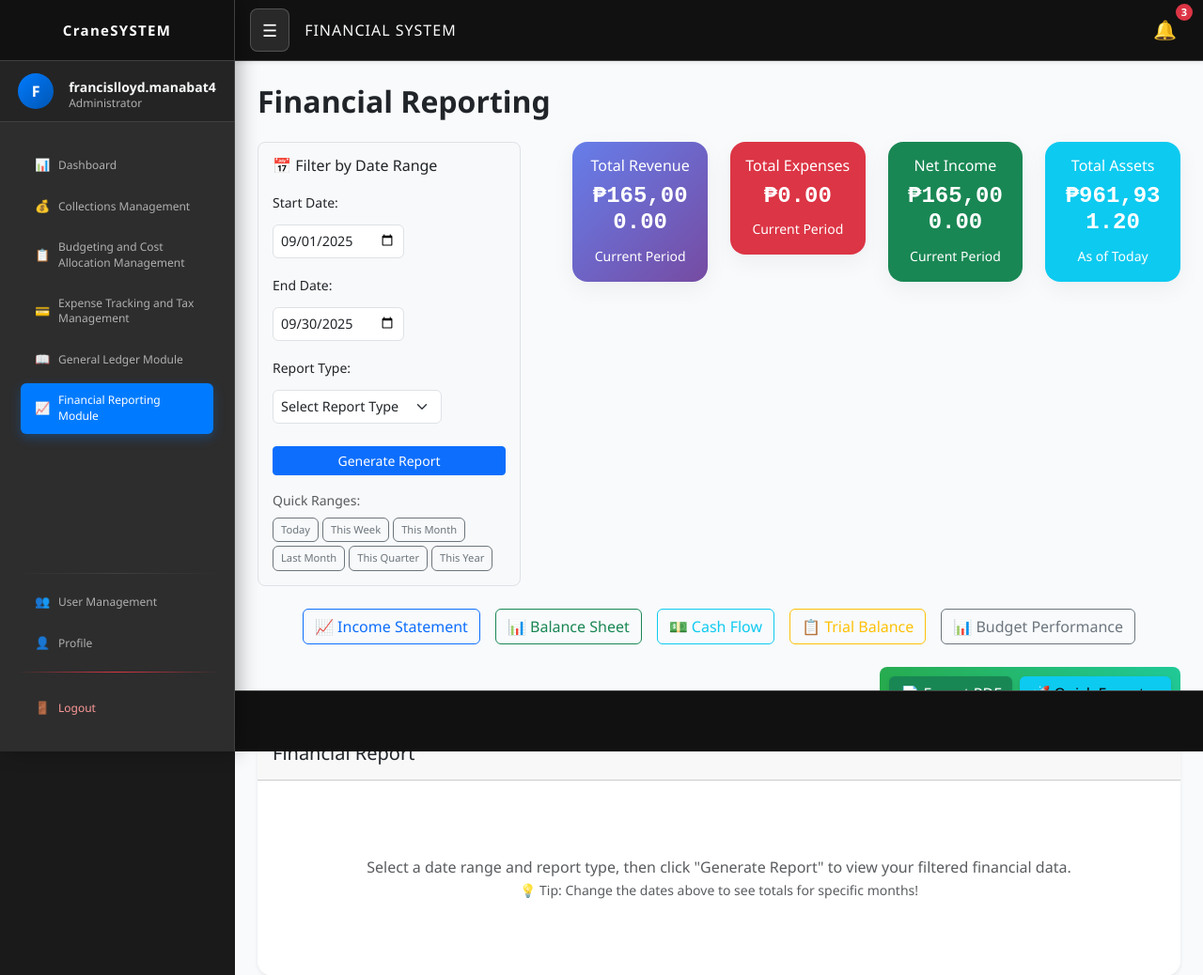
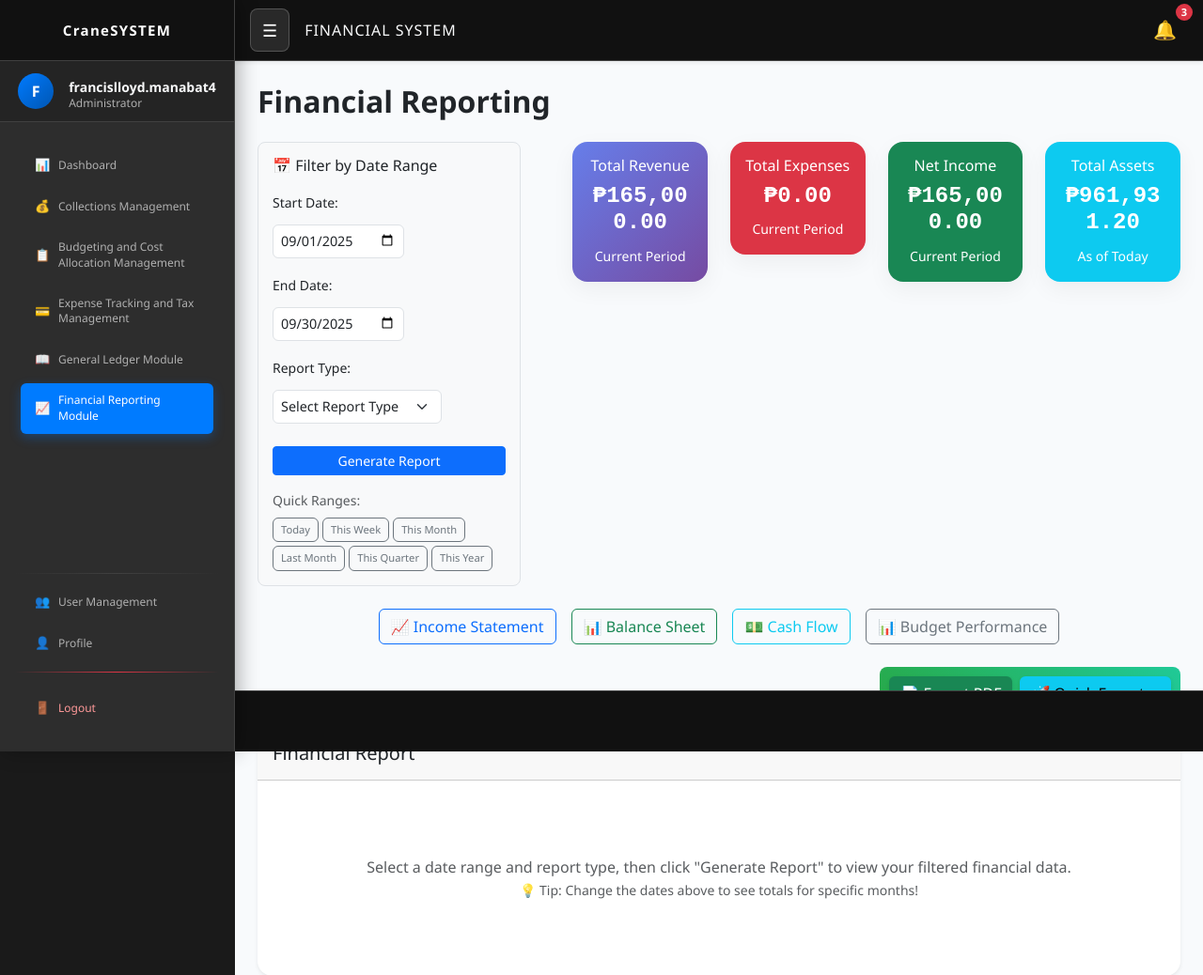
Before and after one commit to Sage-gg/GG, a PHP site: page /financial_reporting.php in a window 1280 px wide. Shown: the top 1038 px of the page at 94% size. Run offline with PHP 8.4, Linux system fonts and the light colour scheme; a user stored in the database is signed in; data comes from the database, SQL or seed files in the repository; some libraries are stand-ins or nearby versions.

Commit message:
Update financial_reporting.php

```diff
--- a/financial_reporting.php
+++ b/financial_reporting.php
@@ -420,7 +420,6 @@ if (!function_exists('formatCurrency')) {
                                 <option value="income_statement">Income Statement</option>
                                 <option value="balance_sheet">Balance Sheet</option>
                                 <option value="cash_flow">Cash Flow Statement</option>
-                                <option value="trial_balance">Trial Balance</option>
                                 <option value="budget_performance">Budget Performance</option>
                             </select>
 
@@ -486,9 +485,6 @@ if (!function_exists('formatCurrency')) {
             <button class="btn btn-outline-info report-card" data-report="cash_flow">
                 💵 Cash Flow
             </button>
-            <button class="btn btn-outline-warning report-card" data-report="trial_balance">
-                📋 Trial Balance
-            </button>
             <button class="btn btn-outline-secondary report-card" data-report="budget_performance">
                 📊 Budget Performance
             </button>
@@ -508,7 +504,6 @@ if (!function_exists('formatCurrency')) {
                     <li><a class="dropdown-item" href="#" onclick="exportFinancialReport('income_statement')">📈 Income Statement</a></li>
                     <li><a class="dropdown-item" href="#" onclick="exportFinancialReport('balance_sheet')">📊 Balance Sheet</a></li>
                     <li><a class="dropdown-item" href="#" onclick="exportFinancialReport('cash_flow')">💵 Cash Flow</a></li>
-                    <li><a class="dropdown-item" href="#" onclick="exportFinancialReport('trial_balance')">📋 Trial Balance</a></li>
                     <li><a class="dropdown-item" href="#" onclick="exportFinancialReport('budget_performance')">📊 Budget Performance</a></li>
                     <li><hr class="dropdown-divider"></li>
                     <li><a class="dropdown-item" href="#" onclick="exportAllFinancialReports()">📑 Export All Reports</a></li>
```
